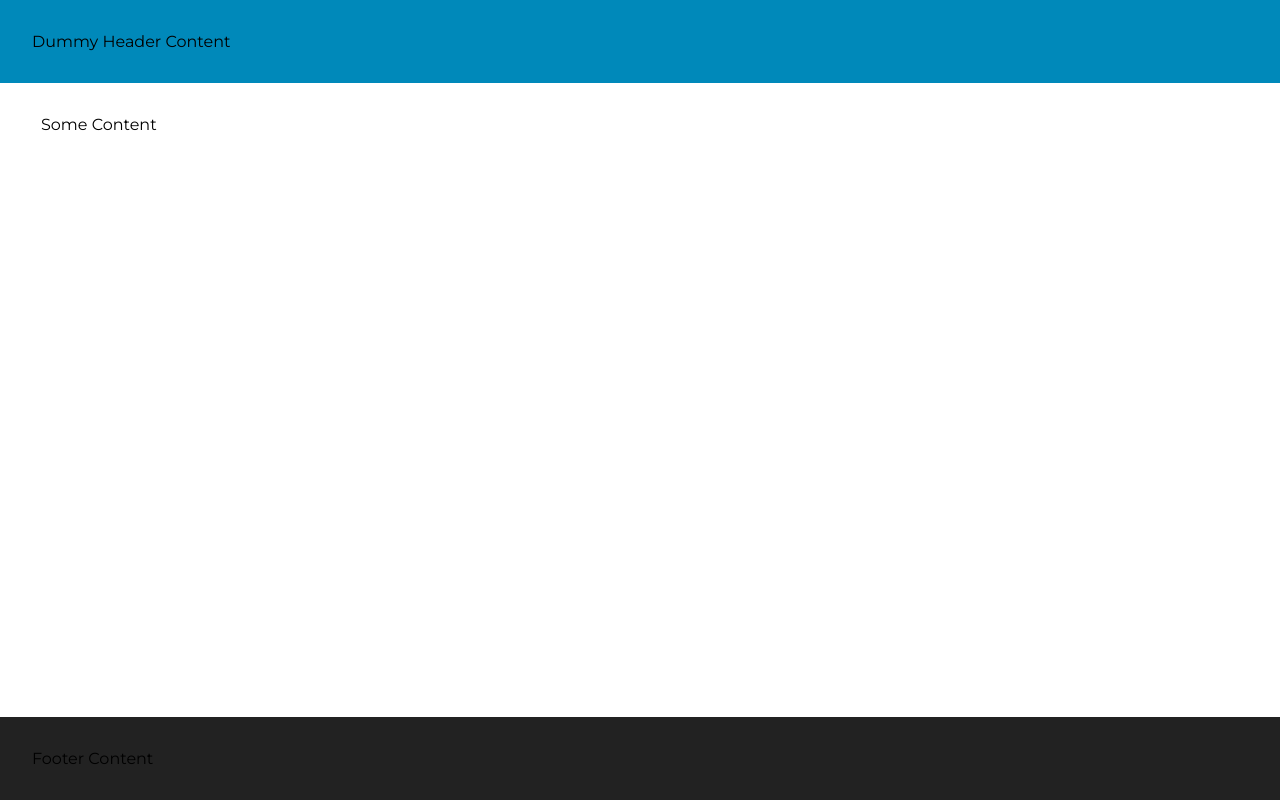
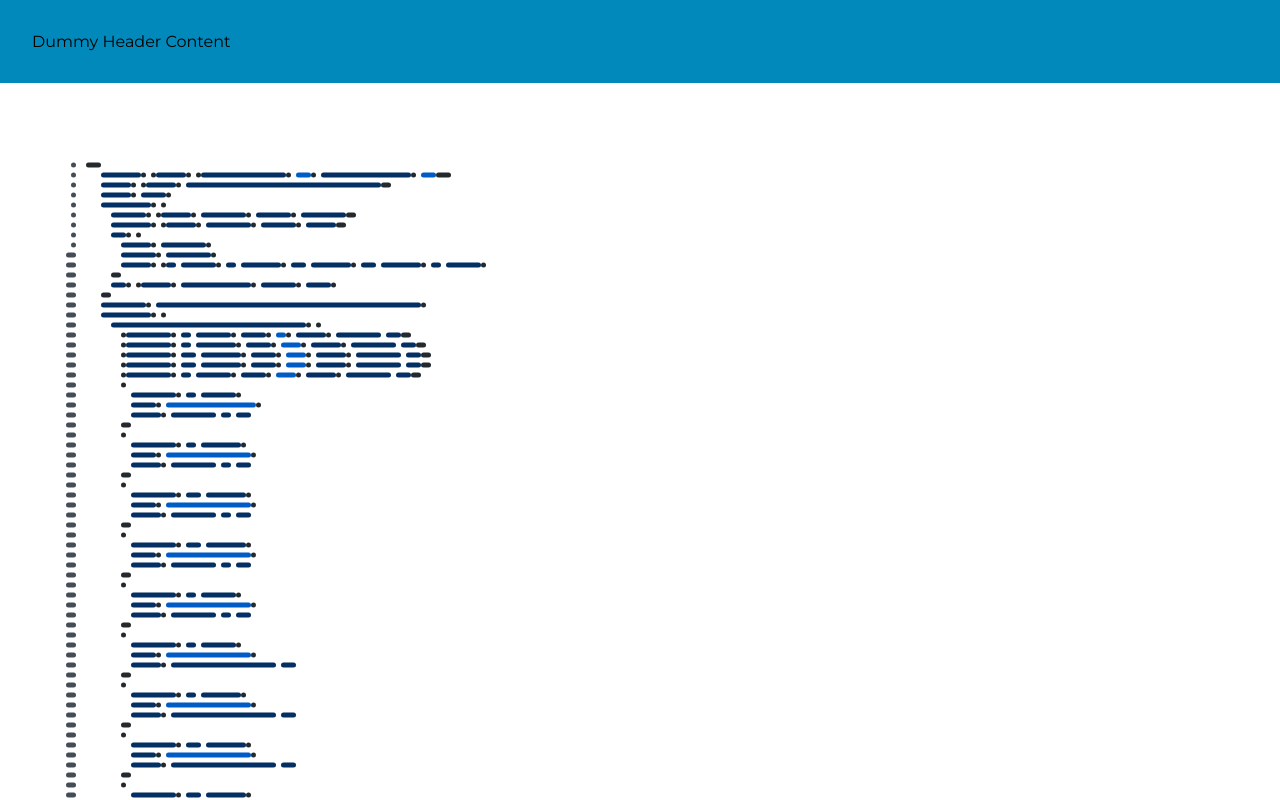
Before and after one commit to gillescj/header, a React (Create React App) app: page / in a window 1280 px wide. Shown: the top 800 px of the page. Built offline with nearby package versions, Linux system fonts and the light colour scheme.

Commit message:
Add placeholder content

```diff
--- a/src/App.js
+++ b/src/App.js
@@ -1,6 +1,7 @@
 import React from 'react';
 import styled from 'styled-components';
 import Layout from './Layout';
+import { ReactComponent as SVGContent } from 'assets/svgs/placeholder-content.svg';
 
 const Container = styled.div`
     padding: 0 2%;
@@ -9,7 +10,9 @@ const Container = styled.div`
 function App() {
     return (
         <Layout>
-            <Container>Some Content</Container>
+            <Container>
+                <SVGContent />
+            </Container>
         </Layout>
     );
 }
```
